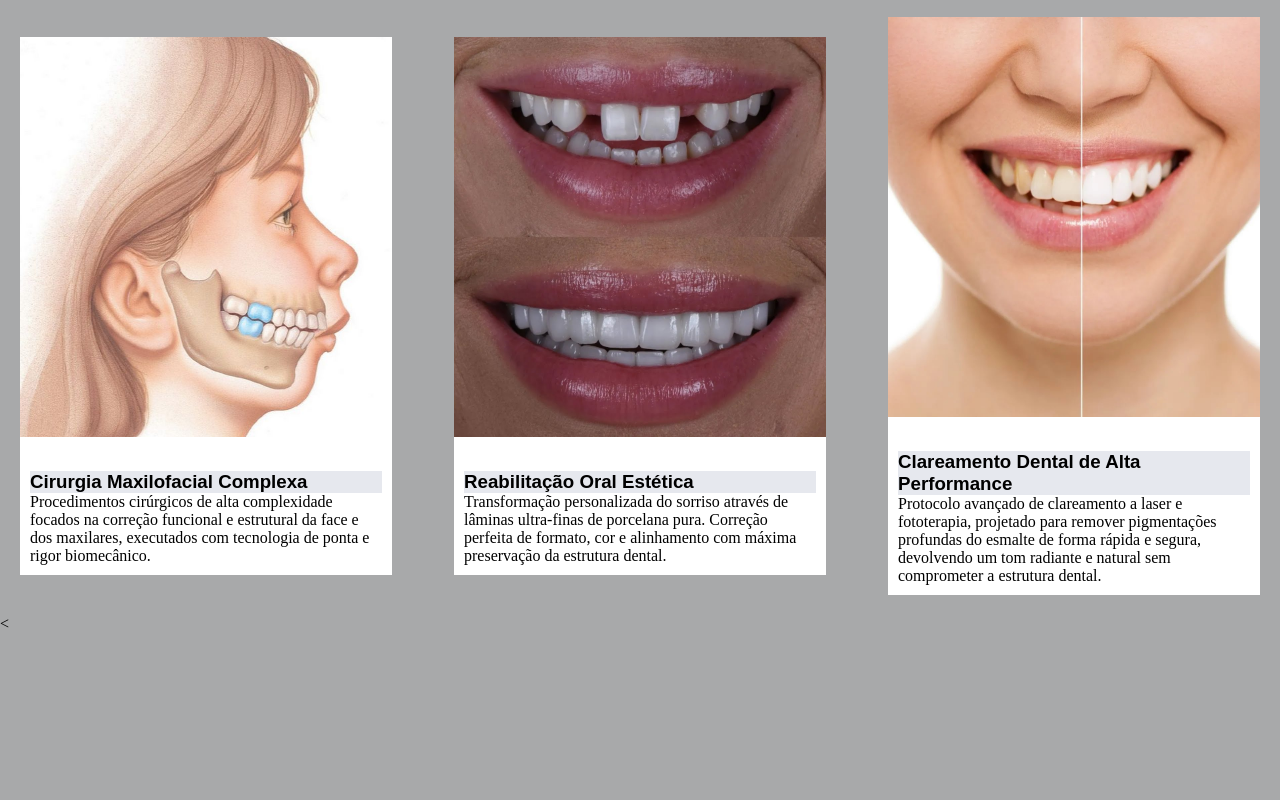
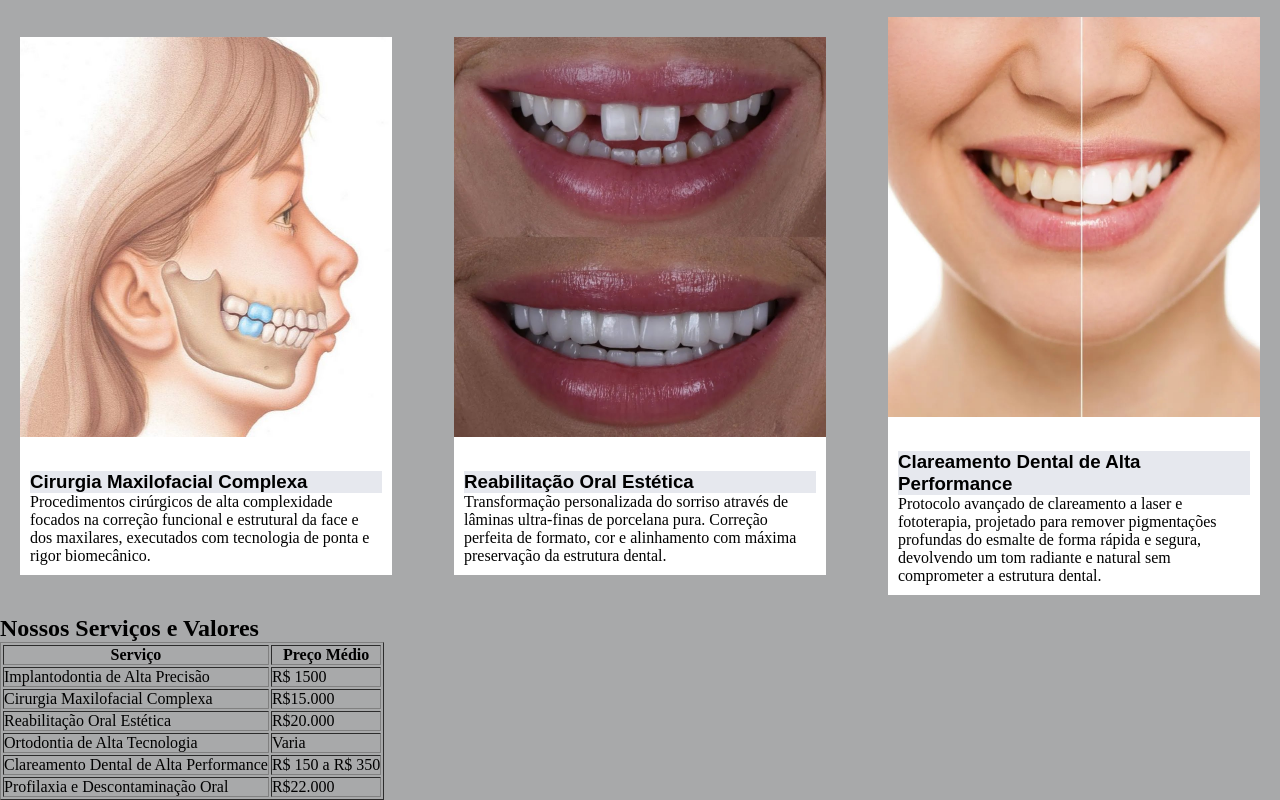
Before and after one commit to mariaecandido6-lgtm/clinica-sorriso-api, a plain HTML site: page index.html in a window 1280 px wide. Shown: the part 1182-1982 px from the top of the page. Before the commit the page ends 1815 px from the top, so only its background shows below. Drawn offline with Linux system fonts and the light colour scheme.

Commit message:
finalizado

```diff
--- a/index.html
+++ b/index.html
@@ -94,7 +94,53 @@ Oferecemos uma estrutura com escaneamento 3D, cirurgias guiadas e protocolos hos
                     </section>
                 </section>
         </main>
-          <
+
+         <h2>Nossos Serviços e Valores</h2>
+
+<table border="1">
+  <thead>
+    <tr>
+      <th>Serviço</th>
+      <th>Preço Médio</th>
+
+    </tr>
+  </thead>
+  <tbody>
+    <tr>
+      <td>Implantodontia de Alta Precisão</td>
+      <td>R$ 1500</td>
+    </tr>
+    <tr>
+      <td>Cirurgia Maxilofacial Complexa</td>
+      <td>R$15.000</td>
+    </tr>
+    <tr>
+      <td>
+        Reabilitação Oral Estética
+      </td>
+      <td>R$20.000</td>
+    </tr>
+    <tr>
+      <td>
+      Ortodontia de Alta Tecnologia
+      </td>
+      <td>Varia</td>
+
+    </tr>
+    <tr>
+      <td>
+        Clareamento Dental de Alta Performance
+      </td>
+      <td>R$ 150 a R$ 350</td>
+    </tr>
+    <tr>
+      <td>
+      Profilaxia e Descontaminação Oral
+      </td>
+      <td>R$22.000</td>
+    </tr>
+  </tbody>
+</table>
     </body>
 
 </html>
```
